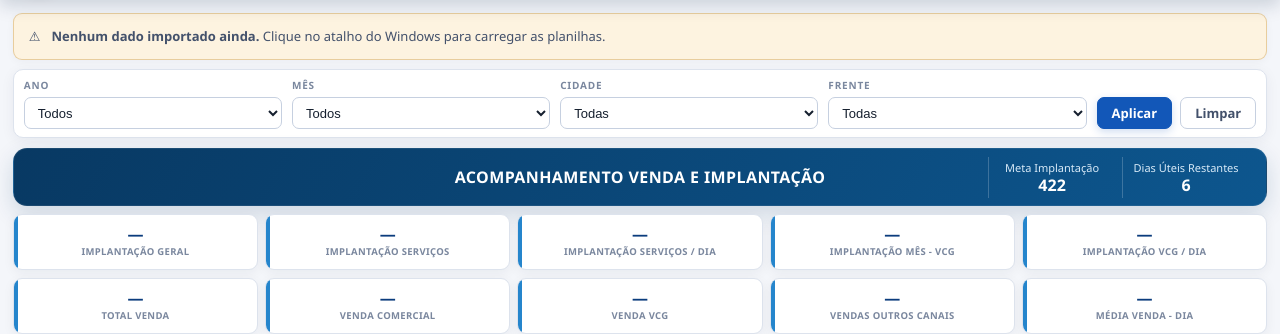
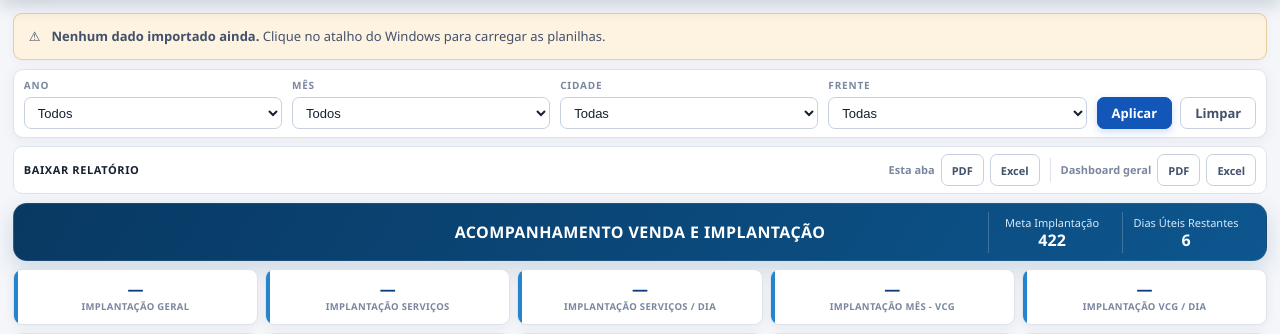
Before and after one commit to analistafjp-design/dashboard-aegea, a FastAPI app: page / in a window 1280 px wide. Shown: the part 56-390 px from the top of the page. Run offline with FastAPI, Linux system fonts and the light colour scheme; data that the repository does not hold is empty.

Commit message:
Adiciona relatórios PDF e Excel por aba e geral

```diff
--- a/app/config.py
+++ b/app/config.py
@@ -32,7 +32,7 @@ class Config:
     # O atualizador do Windows compara esta versao com o servidor que ja esta
     # aberto. Quando o codigo do painel muda, uma versao diferente garante que
     # o processo antigo seja encerrado e reiniciado antes de abrir o navegador.
-    APP_VERSAO = "1.7.0"
+    APP_VERSAO = "1.8.0"
     DEBUG = _env("DEBUG", "false").lower() in ("1", "true", "yes")
 
     BASE_DIR = BASE_DIR
--- a/app/routes/api.py
+++ b/app/routes/api.py
@@ -253,19 +253,35 @@ def exportar(nome: str, formato: str = Query("xlsx"),
 
 
 def _tabelas_para_exportar(nome: str, filtros: Filtros, base: str) -> tuple[dict, str]:
-    if nome == "home":
-        dados = painel.home(filtros)
-        return {
-            "Indicadores": [
-                {"Indicador": c["titulo"], "Valor": c["texto"],
-                 "Comparação": c["texto_variacao"], "Status": c["rotulo_status"]}
-                for c in dados["cards"]
-            ],
-            "Modulos": dados["modulos"],
-            "Insights": [{"Tipo": i["tipo"], "Insight": i["texto"]} for i in dados["insights"]],
-            "Alertas": [{"Categoria": a["categoria"], "Titulo": a["titulo"],
-                         "Descricao": a["descricao"]} for a in dados["alertas"]],
-        }, "Visao Executiva"
+    if nome in {"home", "geral"}:
+        home = painel.home(filtros)
+        vendas = painel.modulo("vendas", filtros)
+        implantacao = painel.modulo("implantacao", filtros)
+        tabelas = {
+            "Resumo Geral": _linhas_indicadores(home.get("cards", [])),
+            "Venda Indicadores": _linhas_indicadores(vendas.get("indicadores", [])),
+            "Venda por Cidade": vendas.get("top_cidades", []),
+            "Venda por Equipe": vendas.get("top_equipes", []),
+            "Implantacao Indicadores": _linhas_indicadores(
+                implantacao.get("indicadores", [])),
+            "Implantacao por Cidade": implantacao.get("por_cidade", []),
+        }
+        if nome == "home":
+            return tabelas, "Venda e Implantacao"
+
+        termos = painel.modulo("termos", filtros)
+        programacao = painel.modulo("programacao", filtros)
+        tabelas.update({
+            "Termos Indicadores": _linhas_indicadores(termos.get("indicadores", [])),
+            "Termos Diario": termos.get("evolucao_diaria_tipo", []),
+            "Termos por Cidade": termos.get("por_cidade_tipo", []),
+            "Termos por Equipe": termos.get("por_equipe_tipo", []),
+            "Programacao Indicadores": _linhas_indicadores(
+                programacao.get("indicadores", [])),
+            "Programacao Agenda": programacao.get("agenda", []),
+            "Programacao por Equipe": programacao.get("por_equipe", []),
+        })
+        return tabelas, "Dashboard Executivo Geral"
 
     if nome == "historico":
         return {"Historico": historico(500)["registros"]}, "Historico de Atualizacoes"
@@ -277,15 +293,26 @@ def _tabelas_para_exportar(nome: str, filtros: Filtros, base: str) -> tuple[dict
         else painel.modulo(nome, filtros)
     tabelas: dict[str, list[dict]] = {}
     if dados.get("indicadores"):
-        tabelas["Indicadores"] = [
-            {"Indicador": i["titulo"], "Valor": i["texto"], "Meta": i["meta"],
-             "Comparação": i["texto_variacao"], "Status": i["rotulo_status"]}
-            for i in dados["indicadores"]
-        ]
+        tabelas["Indicadores"] = _linhas_indicadores(dados["indicadores"])
     for chave in ("blocos_meta", "tabela", "agenda", "evolucao_mensal", "evolucao_diaria",
-                  "por_cidade", "por_equipe", "por_frente", "por_setor", "por_status",
+                  "evolucao_diaria_tipo", "por_cidade", "por_cidade_tipo",
+                  "por_equipe", "por_equipe_tipo", "por_frente", "por_setor", "por_status",
                   "por_regiao", "por_projeto", "funil", "ranking", "abaixo_da_meta"):
         valor = dados.get(chave)
         if isinstance(valor, list) and valor:
             tabelas[chave[:31]] = valor
     return tabelas, dados.get("titulo", nome.title())
+
+
+def _linhas_indicadores(indicadores: list[dict]) -> list[dict]:
+    """Padroniza os cartões do painel para os relatórios PDF e Excel."""
+    return [
+        {
+            "Indicador": item.get("titulo", ""),
+            "Valor": item.get("texto", item.get("valor")),
+            "Meta": item.get("meta"),
+            "Comparação": item.get("texto_variacao", ""),
+            "Status": item.get("rotulo_status", item.get("status", "")),
+        }
+        for item in indicadores
+    ]
--- a/frontend/static/css/tema.css
+++ b/frontend/static/css/tema.css
@@ -524,7 +524,7 @@ table.tabela { width: 100%; border-collapse: collapse; font-size: 13px; }
 }
 
 @media print {
-  .sidebar, .topo, .filtros, .btn, .toasts { display: none !important; }
+  .sidebar, .topo, .filtros, .barra-exportacao, .btn, .toasts { display: none !important; }
   .principal { margin-left: 0; }
   .card, .painel { break-inside: avoid; box-shadow: none; }
 }
@@ -665,6 +665,19 @@ html[data-tema="escuro"] .indicador-faixa strong { color: #82b8ff; }
 .grafico--compacto { min-height: 168px; }
 .grafico--alto { min-height: 410px; }
 .grafico--ranking { min-height: 270px; }
+.barra-exportacao {
+  display: flex; align-items: center; justify-content: flex-end; gap: 10px;
+  margin: -2px 0 9px; padding: 7px 10px; background: var(--surface);
+  border: 1px solid var(--border); border-radius: 9px;
+}
+.barra-exportacao__titulo {
+  margin-right: auto; color: var(--text); font-size: 11px; font-weight: 750;
+  text-transform: uppercase; letter-spacing: .055em;
+}
+.barra-exportacao__grupo { display: flex; align-items: center; gap: 6px; }
+.barra-exportacao__grupo > span { color: var(--muted); font-size: 11px; font-weight: 650; }
+.barra-exportacao__divisor { width: 1px; height: 24px; background: var(--border); }
+.btn--compacto { min-height: 30px; padding: 5px 10px; font-size: 11px; }
 .visual-simples--bullet .grafico--compacto { min-height: 142px; }
 .visual-simples--bullet { align-self: stretch; }
 .faixa-titulo {
@@ -777,6 +790,10 @@ html[data-tema="escuro"] .programacao-resumo strong { color: #82b8ff; }
   .grafico--compacto { min-height: 220px; }
   .grafico--alto { min-height: 390px; }
   .grafico--ranking { min-height: 280px; }
+  .barra-exportacao { align-items: stretch; flex-wrap: wrap; justify-content: flex-start; }
+  .barra-exportacao__titulo { flex: 1 0 100%; }
+  .barra-exportacao__grupo { flex: 1 1 auto; flex-wrap: wrap; }
+  .barra-exportacao__divisor { display: none; }
   .visual-simples h2 { padding: 12px 13px 3px; text-align: center; }
   .programacao-resumo > div { min-height: 74px; }
   .toasts { left: 10px; right: 10px; bottom: 10px; max-width: none; }
--- a/frontend/static/js/graficos.js
+++ b/frontend/static/js/graficos.js
@@ -115,10 +115,13 @@
     }], Object.assign({
       margin: { l: Math.min(190, 12 + Math.max.apply(null, rotulos.map((r) => String(r).length)) * 7.2),
         r: 42, t: 12, b: 36 },
-      bargap: 0.38,
+      bargap: 0.48,
       hovermode: "closest",
       xaxis: { gridcolor: cores().grade, tickformat: ",.0f" },
-      yaxis: { gridcolor: "rgba(0,0,0,0)", automargin: true, tickfont: { size: 12 } },
+      yaxis: {
+        gridcolor: "rgba(0,0,0,0)", automargin: true,
+        tickfont: { size: 12 }, ticklabelstandoff: 12,
+      },
     }, opcoes.layout));
   };
 
@@ -299,11 +302,11 @@
     const c = cores();
     const totais = rotulos.map((_, indice) => series.reduce(
       (total, item) => total + (Number(item.valores[indice]) || 0), 0));
+    const teto = Math.max.apply(null, totais.concat(meta || []).filter(
+      (valor) => valor !== null && valor !== undefined).concat([1]));
     const traces = series.map((s, indice) => ({
       type: "bar", name: s.nome, x: rotulos, y: s.valores,
       marker: { color: s.cor || PALETA[indice % PALETA.length] },
-      text: s.valores.map(rotuloValor), texttemplate: "%{text}",
-      textposition: "auto", cliponaxis: false,
       hovertemplate: "%{x}<br>" + s.nome + ": <b>%{y:,.0f}</b><extra></extra>",
     }));
     if (meta && meta.some((valor) => valor !== null && valor !== undefined)) {
@@ -314,15 +317,16 @@
         hovertemplate: "%{x}<br>Meta diária: <b>%{y:,.1f}</b><extra></extra>",
       });
     }
-    traces.push({
-      type: "scatter", mode: "text", name: "Total", showlegend: false,
-      x: rotulos, y: totais.map((valor) => valor + 0.7),
-      text: totais.map(rotuloValor), textposition: "top center",
-      textfont: { size: 11, color: c.texto }, hoverinfo: "skip",
-    });
     desenhar(id, traces, {
-      barmode: "stack", bargap: 0.34, hovermode: "x unified",
-      margin: { l: 48, r: 22, t: 30, b: 48 },
+      barmode: "stack", bargap: 0.42, hovermode: "x unified",
+      margin: { l: 48, r: 22, t: 46, b: 52 },
+      yaxis: { gridcolor: c.grade, rangemode: "tozero", range: [0, teto * 1.22] },
+      annotations: rotulos.map((rotulo, indice) => ({
+        x: rotulo, y: totais[indice], yshift: 13, showarrow: false,
+        text: `<b>${rotuloValor(totais[indice])}</b>`, font: { size: 11, color: c.texto },
+        bgcolor: c.escuro ? "#141d2b" : "#ffffff", bordercolor: c.grade,
+        borderwidth: 1, borderpad: 2,
+      })).filter((_, indice) => totais[indice] > 0),
     });
   };
 
@@ -347,13 +351,16 @@
       cliponaxis: false, hoverinfo: "skip",
     });
     desenhar(id, traces, {
-      barmode: "stack", bargap: 0.38, hovermode: "y unified",
+      barmode: "stack", bargap: 0.48, hovermode: "y unified",
       margin: {
         l: Math.min(190, 12 + Math.max.apply(null, rotulos.map((r) => String(r).length)) * 7.2),
         r: 50, t: 12, b: 36,
       },
       xaxis: { gridcolor: cores().grade, tickformat: ",.0f" },
-      yaxis: { gridcolor: "rgba(0,0,0,0)", automargin: true, tickfont: { size: 12 } },
+      yaxis: {
+        gridcolor: "rgba(0,0,0,0)", automargin: true,
+        tickfont: { size: 12 }, ticklabelstandoff: 12,
+      },
     });
   };
 
--- a/frontend/static/js/nucleo.js
+++ b/frontend/static/js/nucleo.js
@@ -441,7 +441,9 @@
   App.iniciarExportacao = function () {
     document.querySelectorAll("[data-exportar]").forEach((botao) => {
       botao.addEventListener("click", () => {
-        App.exportar(botao.dataset.exportar, botao.dataset.formato || "xlsx");
+        const recurso = botao.dataset.exportar === "atual"
+          ? App.estado.pagina : botao.dataset.exportar;
+        App.exportar(recurso, botao.dataset.formato || "xlsx");
       });
     });
   };
--- a/frontend/templates/base.html
+++ b/frontend/templates/base.html
@@ -6,8 +6,8 @@
   <title>{{ titulo_pagina }} · {{ app_nome }}</title>
   <meta name="description" content="Dashboard executivo de Termos, Venda, Implantação e Programação.">
   <link rel="icon" href="/static/icons/favicon.svg" type="image/svg+xml">
-  <link rel="stylesheet" href="/static/css/tema.css">
-  <script src="/static/js/plotly.min.js"></script>
+  <link rel="stylesheet" href="/static/css/tema.css?v={{ app_versao }}">
+  <script src="/static/js/plotly.min.js?v={{ app_versao }}"></script>
 </head>
 <body data-pagina="{{ pagina }}">
 <a class="pular-conteudo" href="#conteudo-pagina">Ir para o conteudo</a>
@@ -92,7 +92,22 @@
         </div>
         <div class="filtros__resumo" id="resumo-filtros"></div>
       </form>
-{% endif %}
+
+      <div class="barra-exportacao" aria-label="Opções de exportação">
+        <span class="barra-exportacao__titulo">Baixar relatório</span>
+        <div class="barra-exportacao__grupo">
+          <span>Esta aba</span>
+          <button type="button" class="btn btn--compacto" data-exportar="atual" data-formato="pdf">PDF</button>
+          <button type="button" class="btn btn--compacto" data-exportar="atual" data-formato="xlsx">Excel</button>
+        </div>
+        <div class="barra-exportacao__divisor" aria-hidden="true"></div>
+        <div class="barra-exportacao__grupo">
+          <span>Dashboard geral</span>
+          <button type="button" class="btn btn--compacto" data-exportar="geral" data-formato="pdf">PDF</button>
+          <button type="button" class="btn btn--compacto" data-exportar="geral" data-formato="xlsx">Excel</button>
+        </div>
+      </div>
+      {% endif %}
 
       <div id="conteudo-pagina" data-pagina="{{ pagina }}">
         {% block conteudo %}{% endblock %}
@@ -105,9 +120,9 @@
 
 <div class="toasts"></div>
 
-<script src="/static/js/nucleo.js"></script>
-<script src="/static/js/graficos.js"></script>
-<script src="/static/js/paginas.js"></script>
+<script src="/static/js/nucleo.js?v={{ app_versao }}"></script>
+<script src="/static/js/graficos.js?v={{ app_versao }}"></script>
+<script src="/static/js/paginas.js?v={{ app_versao }}"></script>
 <script>
   (function () {
     try {
```
Also changed, not shown: tests/test_api.py (+10 -0 lines), tests/test_atalho_windows.py (+1 -1 lines), tests/test_interface_simples.py (+11 -2 lines), 1 other file.
